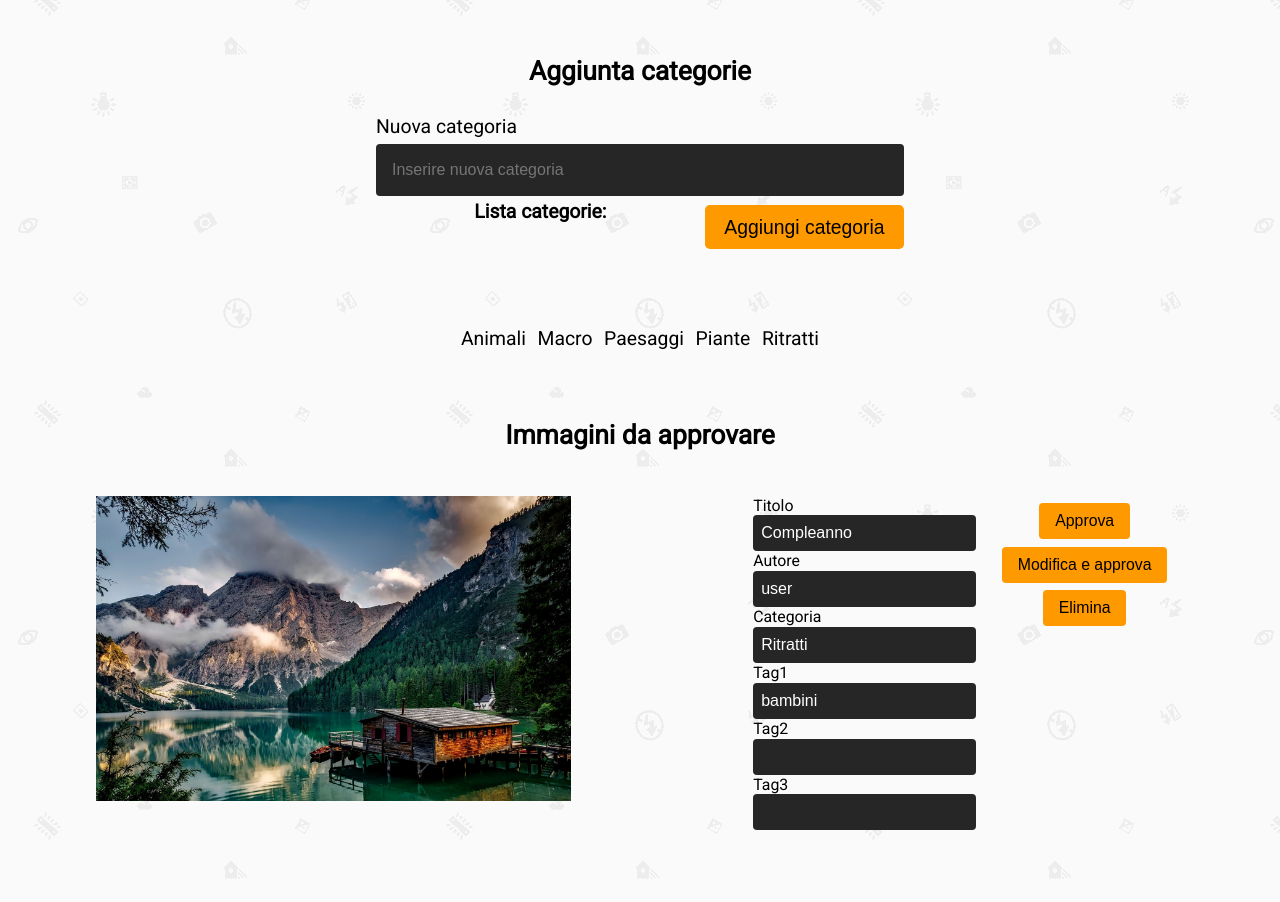
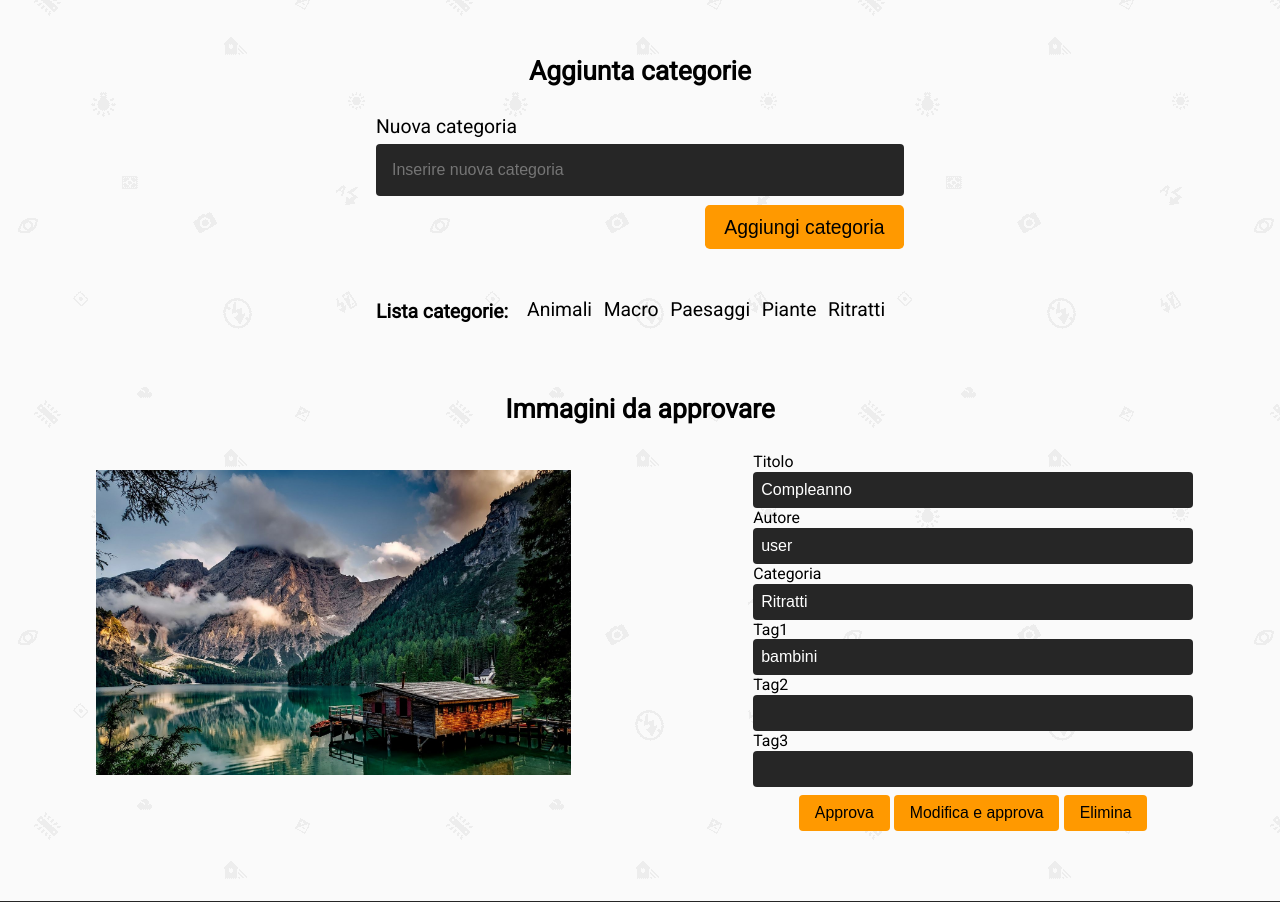
Before and after one commit to MatteoLattanzio/Progetto-TecWeb, a PHP site: page /admin.php in a window 1280 px wide. Shown: the part 262-1164 px from the top of the page. Run offline with PHP 8.4, Linux system fonts and the light colour scheme; the visitor is signed in with stand-in values (Sample User, id 1); data comes from the database, SQL or seed files in the repository.

Commit message:
Fix admin

```diff
--- a/css/style.css
+++ b/css/style.css
@@ -582,7 +582,6 @@ textarea{
 	border:none;
     float: right;
 	padding: 0.5em 1em;
-    display: inline-block;
     background-color: #ff9900;
     color: black;
     font-size: 1.1em;
@@ -1023,15 +1022,18 @@ dd{ margin-left: 0;}
 	max-width:50em;
 	text-align: center;
 	display: block;
-	margin: 0 auto;
+	margin: auto;
 	font-size:1.1em;
+	height: 2em;
 }
 
 #catList ul{margin-top: 5em;}
 
 #catList p{
-	display: block;
 	font-weight: 600;
+	float:left;
+	vertical-align: middle;
+	line-height: 2em;
 }
 
 #catList li{
@@ -1054,7 +1056,7 @@ dd{ margin-left: 0;}
 .formApp{
 	width:25em;
 	display:block;
-	margin: 0 auto;
+	margin: -1em auto;
 	padding:1em;
 }
 
@@ -1067,7 +1069,7 @@ dd{ margin-left: 0;}
 }
 .formApp .inputContactwide{margin:0;}
 .formApp .inputContactwide input{padding:0.5em;}
-.formApp .inputContactwide label{font-size: 0.9em; margin:0; float:left;}
+.formApp .inputContactwide label{font-size: 0.9em;margin:0;}
 .adminButtons{text-align: center;}
 
 .adminButtons .submitButton{
@@ -1077,7 +1079,7 @@ dd{ margin-left: 0;}
 }
 
 @media screen and (max-width:768px){
-	#formApp{margin:-1em auto;}
+	.formApp{margin:-1em auto;}
 }
 
 /*--Carrello--*/
```
